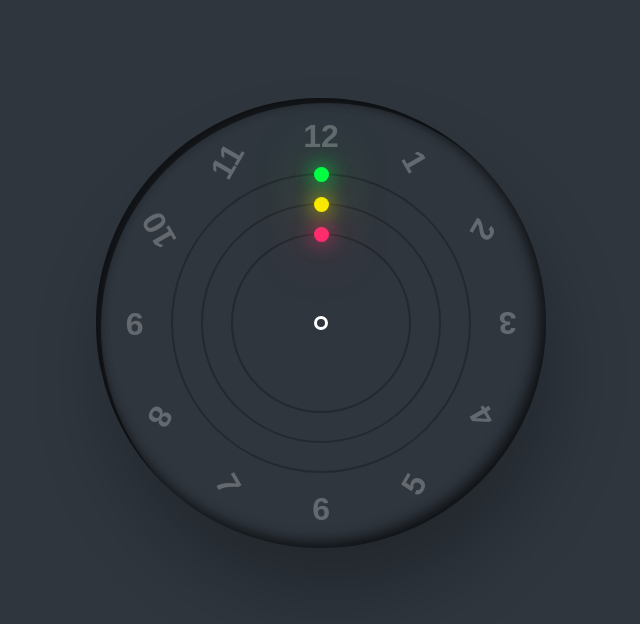
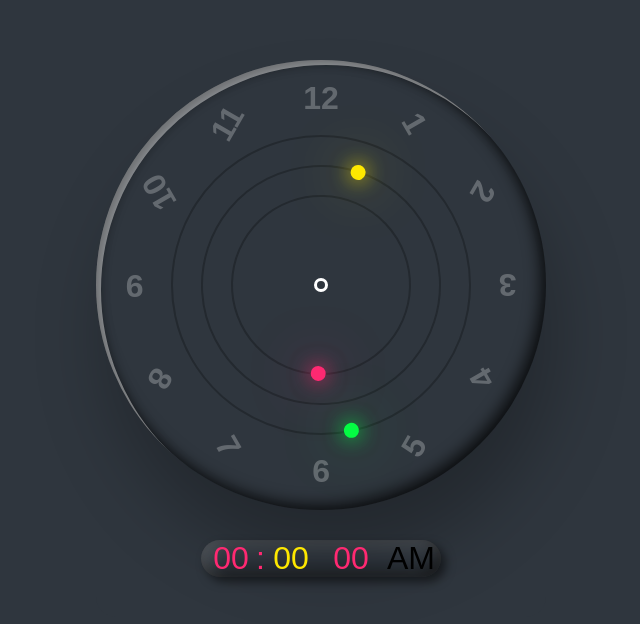
Before and after one commit to camreedtech/camreedtech.github.io, a plain HTML site: page analogclock/index.html in a window 1280 px wide. Shown: the part 3662-4286 px from the top of the page, without its empty margins (319-959 px from the left). Drawn offline with Linux system fonts and the light colour scheme.

Commit message:
Building more on html and css sides

```diff
--- a/analogclock/index.html
+++ b/analogclock/index.html
@@ -11,9 +11,9 @@
     <div class="container">
         <div class="clock">
 
-            <div style="--clr:#04fc43;" class="circle"><i></i></div>
-            <div style="--clr:#fee800;" class="circle circle2"><i></i></div>
-            <div style="--clr:#ff2972;" class="circle circle3"><i></i></div>
+            <div  id="sc" style="--clr:#04fc43;" class="circle"><i></i></div>
+            <div id="mn" style="--clr:#fee800;" class="circle circle2"><i></i></div>
+            <div id="hr" style="--clr:#ff2972;" class="circle circle3"><i></i></div>
 
             <span style='--i:1;'><b>1</b></span>
             <span style='--i:2;'><b>2</b></span>
@@ -28,7 +28,32 @@
             <span style='--i:11;'><b>11</b></span>
             <span style='--i:12;'><b>12</b></span>
         </div>
+        <div id="time">
+            <div id="hour" style="--clr:#ff2972;">00</div>
+            <div id="minutes" style="--clr:#fee800;">00</div>
+            <div id="seconds" style="--clr:#ff2972;">00</div>
+            <div id="ampm">AM</div>
+        </div>
     </div>
+
+    <script>
+        let hr = document.querySelector('#hr');
+        let mn = document.querySelector('#mn');
+        let sc = document.querySelector('#sc');
+
+        setInterval(() => {
+        let day = new Date();
+        let hh = day.getHours() * 30;
+        let mm = day.getMinutes() * 6;
+        let ss = day.getSeconds() * 6;
+
+        hr.style.transform = `rotateZ(${hh+(mm/12)}deg)`;
+        mn.style.transform = `rotateZ(${mm}deg)`;
+        sc.style.transform = `rotateZ(${ss}deg)`;
+        })
+
+
+    </script>
 
 </body>
 </html>
--- a/analogclock/style.css
+++ b/analogclock/style.css
@@ -25,12 +25,12 @@ body {
     box-shadow: 25px 25px 75px rgba(0,0,0,0.75),
     10px 10px 70px rgb(0,0,0,0.25)
     inset 5px 5px 10px rgba(0,0,0,0.5),
-    inset 5px 5px 20px rgba(0,0,0,0.2),
+    inset 5px 5px 20px rgba(255,255,255,0.2),
     inset -5px -5px 15px rgb(0,0,0,0.75);
     display: flex;
     justify-content: center;
     align-items: center;
-
+    flex-direction: column;
 }
 
 .clock {
@@ -41,7 +41,7 @@ body {
     border-radius: 50%;
     box-shadow: 10px 50px 70px rgba(0,0,0,0.25),
     inset 5px 5px 10px rgba(0,0,0,0.25),
-    inset 5px 5px rgba(0,0,0,0.5),
+    inset 5px 5px rgba(255,255,255,0.5),
     inset -5px -5px 15px rgb(0,0,0,0.75);
     display: flex;
     justify-content: center;
@@ -129,3 +129,31 @@ circle i {
     box-shadow: 0 0 20px var(--clr),
     0 0 60px var(--clr);
 }
+
+#time {
+    margin-bottom: 40px;
+    display: flex;
+    padding: 10px 2-px;
+    font-size: 2em;
+    font-weight: 600;
+    border-radius: 40px;
+    box-shadow: 5px 5px 10px rgb(0,0,0,0.5),
+    INSET 5PX 5PX 20PX RGBA(255,255, 255,0.2),
+    INSET -5px -5px 15px rgba(0,0,0,0.75);
+}
+
+#time div {
+    position: relative;
+    width: 60px;
+    text-align: center;
+    font-weight: 500;
+    color: var(--clr);
+}
+
+
+
+#time div:nth-child(1)::after {
+    content: ':';
+    position: absolute;
+    right: -4px;
+}
```
